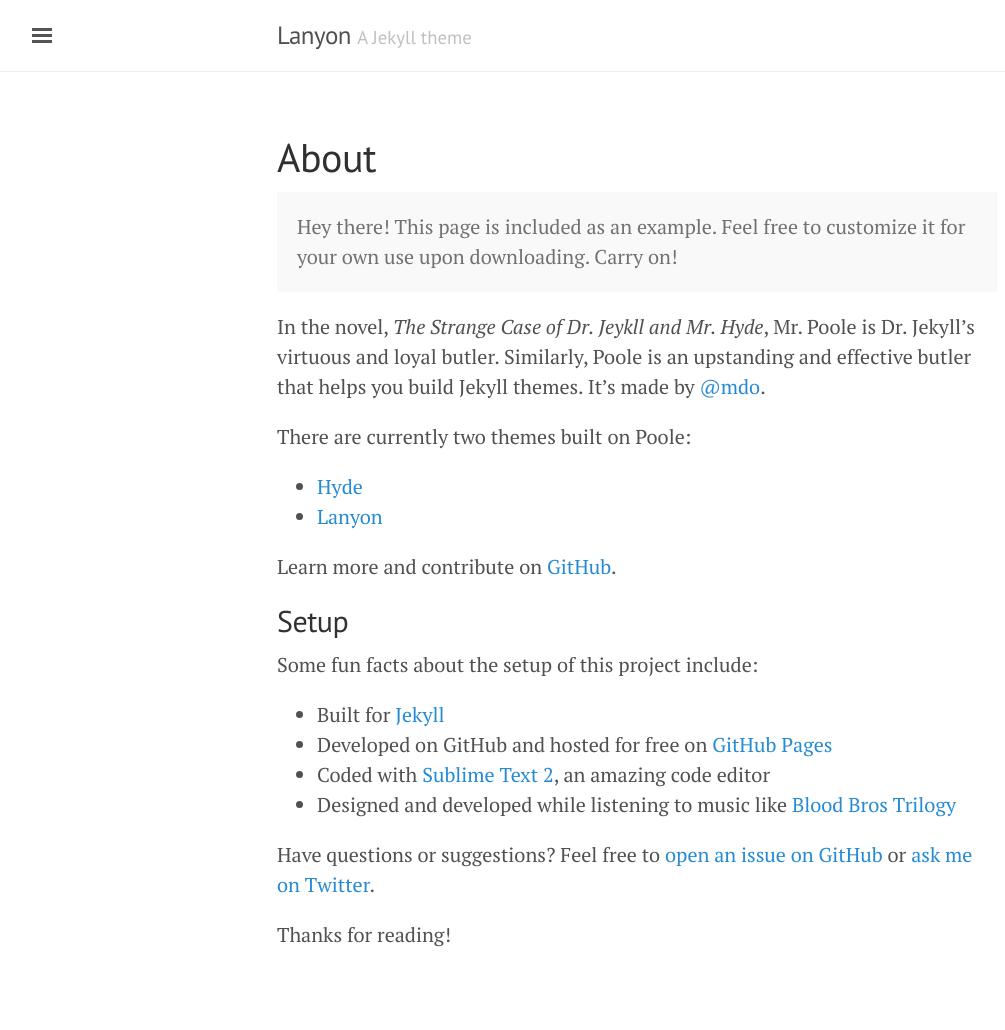
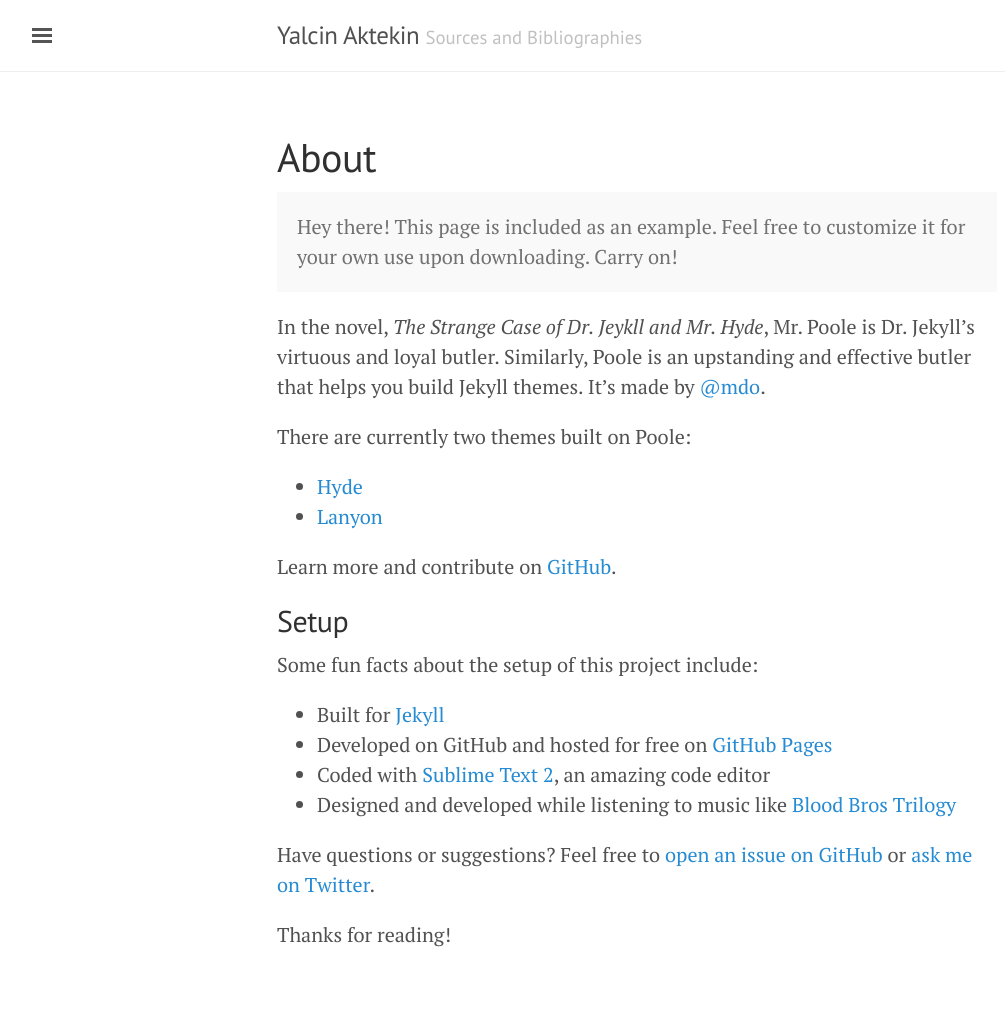
Before and after one commit to yalcinaktekin/yalcinaktekin.github.io, a Jekyll site: the page built from about.md, in a window 1280 px wide. Shown: the whole page, without its empty margins (3-1008 px from the left). Built offline with Jekyll 4.4.1, drawn with Linux system fonts in a browser that asks for light colours; Markdown is read by kramdown in place of the engine named in the settings.

Commit message:
Update _config.yml

```diff
--- a/_config.yml
+++ b/_config.yml
@@ -6,10 +6,10 @@
 permalink:        pretty
 
 # Setup
-title:            Lanyon
-tagline:          'A Jekyll theme'
-description:      'A reserved <a href="http://jekyllrb.com" target="_blank">Jekyll</a> theme that places the utmost gravity on content with a hidden drawer. Made by <a href="https://twitter.com/mdo" target="_blank">@mdo</a>.'
-url:              http://lanyon.getpoole.com
+title:            Yalcin Aktekin
+tagline:          'Sources and Bibliographies'
+description:      'Yalcin Aktekin'
+url:              https://yalcin.aktekin.github.io
 
 author:
   name:           'Mark Otto'
```
